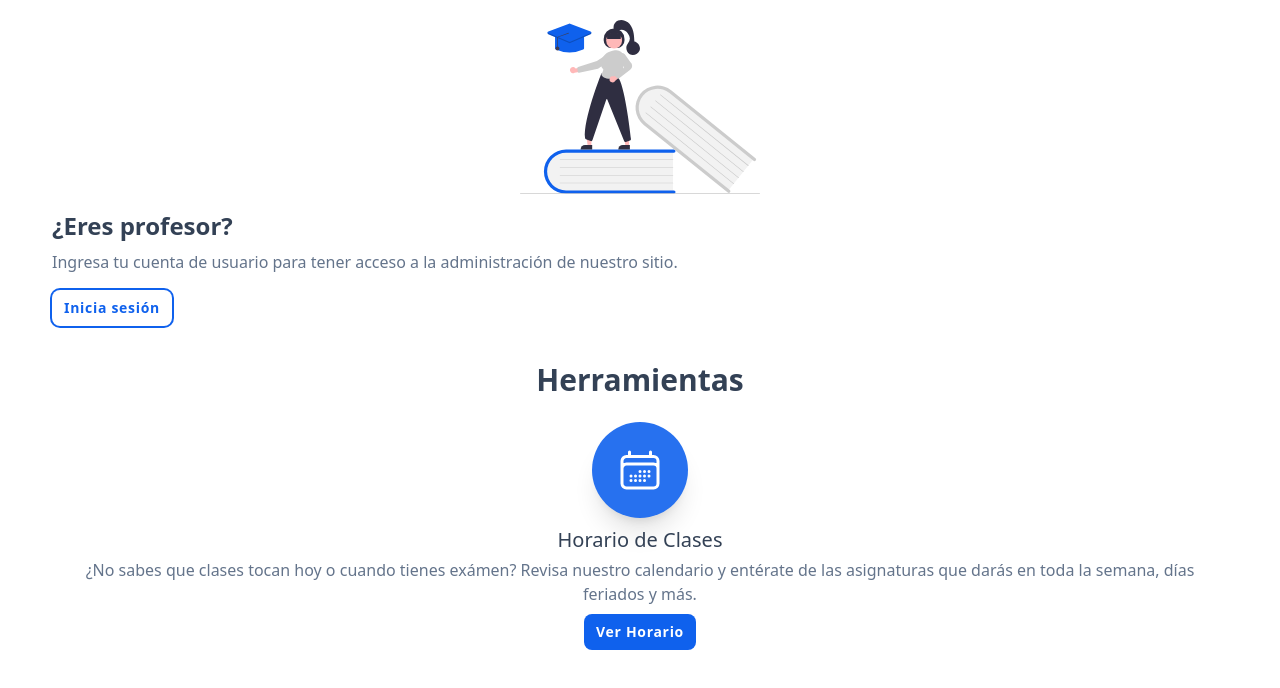
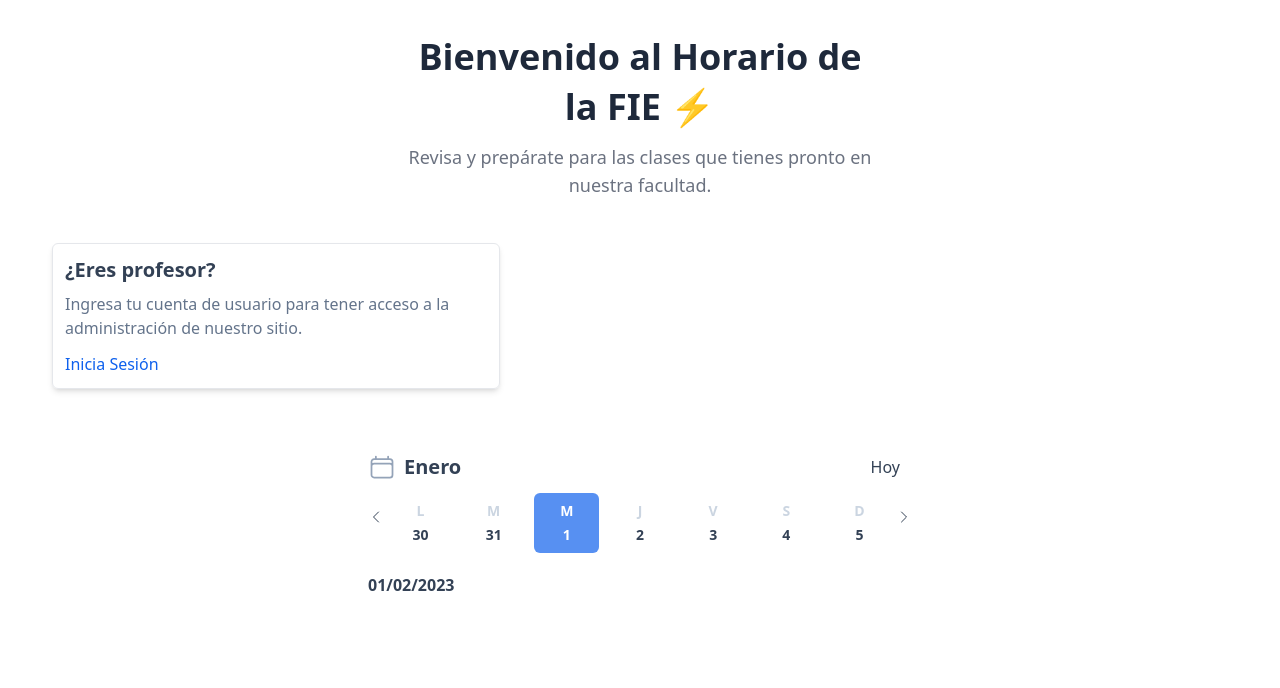
Before and after one commit to dcq-31/university-schedule, a Vue app: page / in a window 1280 px wide. Shown: the top 688 px of the page. Built offline with nearby package versions, Linux system fonts and the light colour scheme.

Commit message:
Remove calendar view, add hero and calendar section in home view

```diff
--- a/src/router/index.ts
+++ b/src/router/index.ts
@@ -2,7 +2,6 @@ import { createRouter, createWebHistory } from "vue-router";
 import { ROUTES_NAME } from "./names";
 import HomeView from "../views/HomeView.vue";
 import LoginView from "../views/LoginView.vue";
-import CalendarView from "../views/CalendarView.vue";
 
 const router = createRouter({
   history: createWebHistory(import.meta.env.BASE_URL),
@@ -17,11 +16,7 @@ const router = createRouter({
       name: ROUTES_NAME.LOGIN,
       component: LoginView,
     },
-    {
-      path: "/calendar",
-      name: ROUTES_NAME.CALENDAR,
-      component: CalendarView,
-    },
+
     // {
     //   path: "/about",
     //   name: "about",
--- a/src/views/CalendarView.vue
+++ /dev/null
@@ -1,12 +0,0 @@
-<script lang="ts" setup>
-import CalendarWeek from "../components/calendar/CalendarWeek.vue";
-</script>
-<template>
-  <div>
-    <main class="container mx-auto">
-      <div class="mx-auto max-w-xl py-5 px-2">
-        <CalendarWeek />
-      </div>
-    </main>
-  </div>
-</template>
--- a/src/views/HomeView.vue
+++ b/src/views/HomeView.vue
@@ -1,71 +1,45 @@
 <script lang="ts" setup>
 import { RouterLink } from "vue-router";
 import { ROUTES_NAME } from "../router/names";
-import { CalendarDaysIcon } from "@heroicons/vue/24/outline";
+import CalendarWeek from "../components/calendar/CalendarWeek.vue";
 </script>
 
 <template>
-  <div class="p-2">
+  <div class="py-3 px-1">
     <main class="container mx-auto space-y-6">
+      <!-- Hero Section -->
+      <div class="pt-5 pb-2 px-4 text-center max-w-lg mx-auto">
+        <div class="text-4xl  tracking-normal font-bold text-slate-800 leading-snug">
+          Bienvenido al Horario de la FIE
+          <span>&#9889</span>
+        </div>
+         <p class="mt-3 text-lg px-2 text-gray-500">Revisa y prepárate para las clases que tienes pronto en nuestra facultad. </p>
+
+      </div>
+
       <!-- Teacher Information Section -->
       <div class="p-3">
-        <div>
-          <img src="/teacher.svg" alt="teacher" class="mx-auto h-full w-60" />
-        </div>
-        <div class="mt-4">
-          <div class="text-2xl font-semibold text-slate-700">
+        <div class="shadow-md p-3 rounded-md border max-w-md">
+          <div class="text-xl font-semibold text-slate-700">
             ¿Eres profesor?
           </div>
           <div class="mt-2 text-base text-slate-500">
             Ingresa tu cuenta de usuario para tener acceso a la administración
             de nuestro sitio.
           </div>
-
-          <RouterLink
-            :to="{ name: ROUTES_NAME.LOGIN }"
-            class="btn btn-primary-outline mt-4 block w-fit text-sm"
-          >
-            Inicia sesión
-          </RouterLink>
+           <RouterLink
+              :to="{ name: ROUTES_NAME.LOGIN }"
+              class="cursor-pointer mt-3 block font-medium text-primary transition-colors hover:text-primary-500"
+              >Inicia Sesión</RouterLink
+            >
         </div>
       </div>
-      <!-- / Teacher Information Section -->
 
-      <!-- Tools Section -->
-      <div class="px-2">
-        <div class="text-center text-3xl font-semibold text-slate-700">
-          Herramientas
-        </div>
+      <!-- Calendar Section -->
+      <div class="mx-auto max-w-xl py-5 px-2">
+        <CalendarWeek />
+      </div>
 
-        <div class="mt-4 space-y-3">
-          <div class="group p-2 text-center">
-            <div
-              class="mx-auto w-fit rounded-full bg-primary-500 p-6 shadow-xl"
-            >
-              <CalendarDaysIcon class="h-12 w-12 text-white" />
-            </div>
-            <div>
-              <div
-                class="mt-2 text-xl font-medium text-slate-700 transition-colors group-hover:text-primary-500"
-              >
-                Horario de Clases
-              </div>
-              <div class="mt-1 text-slate-500">
-                ¿No sabes que clases tocan hoy o cuando tienes exámen? Revisa
-                nuestro calendario y entérate de las asignaturas que darás en
-                toda la semana, días feriados y más.
-              </div>
-              <RouterLink
-                :to="{ name: ROUTES_NAME.CALENDAR }"
-                class="btn btn-primary mx-auto mt-2 block w-fit text-sm"
-              >
-                Ver Horario
-              </RouterLink>
-            </div>
-          </div>
-        </div>
-      </div>
-      <!-- / Tools Section -->
     </main>
   </div>
 </template>
```
